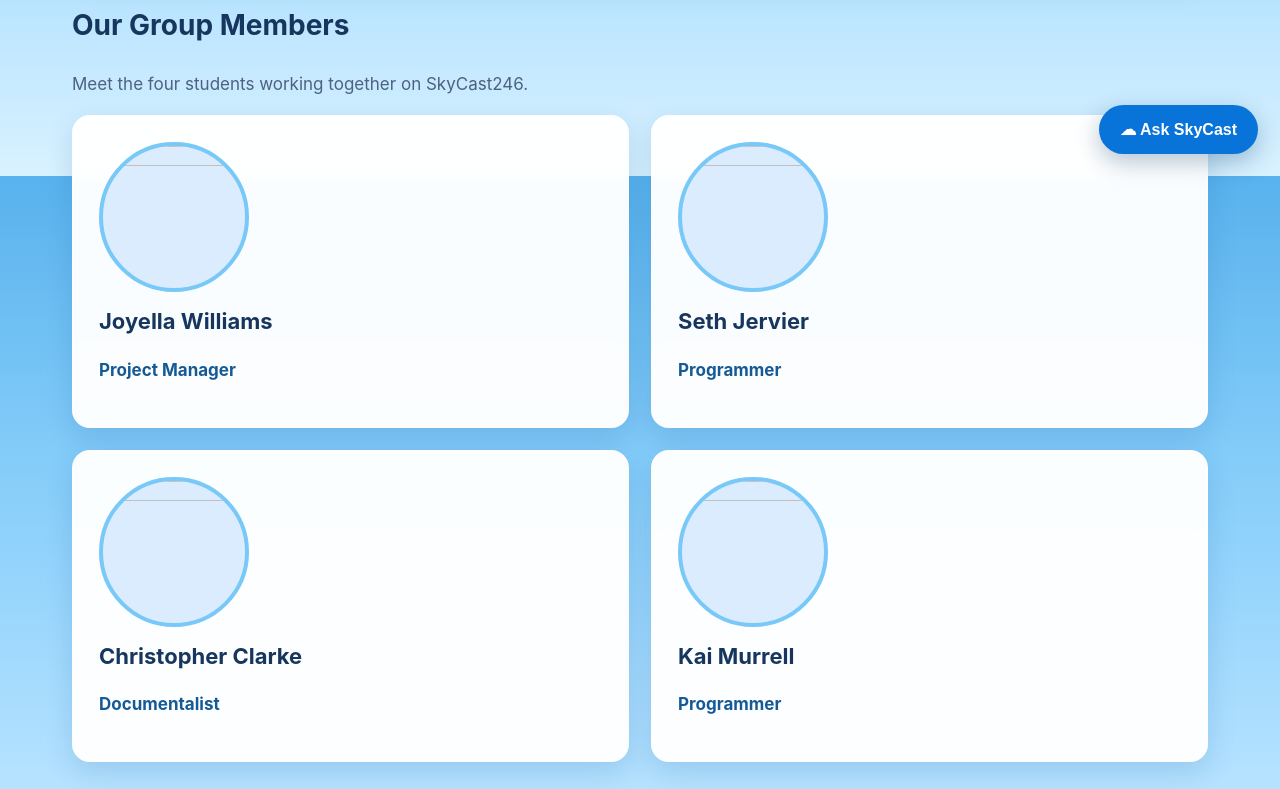
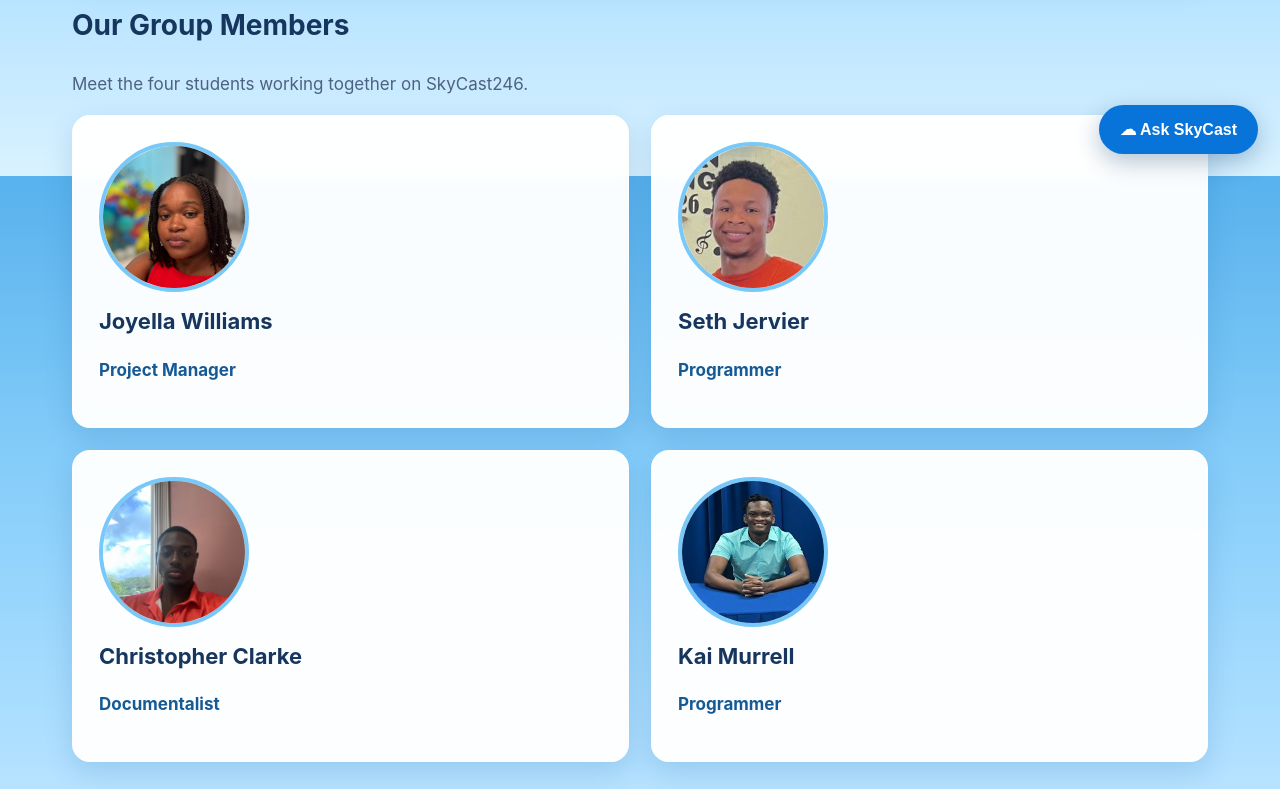
Before and after one commit to Sethyt21/SkyCast246, a plain HTML site: page about.html in a window 1280 px wide. Shown: the part 624-1413 px from the top of the page. Drawn offline with Linux system fonts and the light colour scheme.

Commit message:
Update team member image sources in about.html

```diff
--- a/about.html
+++ b/about.html
@@ -41,22 +41,22 @@
             <div class="team-grid">
                 <!-- Team members: edit these cards if roles or contributions change. because honestly i can't remember all right now -->
                 <article class="panel team-card">
-                    <img class="team-avatar" src="images/joyella.png" alt="" width="150" height="150">
+                    <img class="team-avatar" src="joyella.png" alt="" width="150" height="150">
                     <h3>Joyella Williams</h3>
                     <p class="team-role">Project Manager</p>
                 </article>
                 <article class="panel team-card">
-                    <img class="team-avatar" src="images/Seth.jpeg" alt="" width="150" height="150">
+                    <img class="team-avatar" src="Seth.jpeg" alt="" width="150" height="150">
                     <h3>Seth Jervier</h3>
                     <p class="team-role">Programmer</p>
                 </article>
                 <article class="panel team-card">
-                    <img class="team-avatar" src="images/christopher.png" alt="" width="150" height="150">
+                    <img class="team-avatar" src="christopher.png" alt="" width="150" height="150">
                     <h3>Christopher Clarke</h3>
                     <p class="team-role">Documentalist</p>
                 </article>
                 <article class="panel team-card">
-                    <img class="team-avatar" src="images/kai.png" alt="" width="150" height="150">
+                    <img class="team-avatar" src="kai.png" alt="" width="150" height="150">
                     <h3>Kai Murrell</h3>
                     <p class="team-role">Programmer</p>
                 </article>
```
